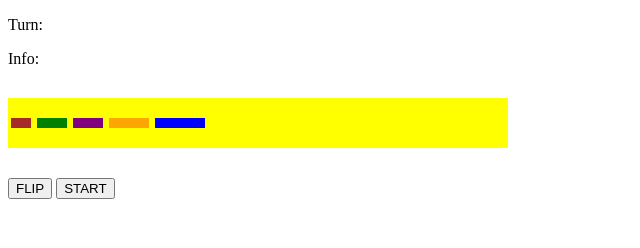
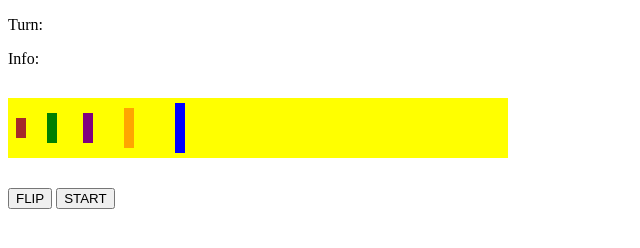
Before and after one commit to DeenoDev/Battleships, a plain HTML site: page index.html in a window 1280 px wide. Both pictures are taken after a click on the button "FLIP". Shown: the whole page, without its empty margins (0-640 px from the left). Drawn offline with Linux system fonts and the light colour scheme.

Commit message:
flip function logic completed.

```diff
--- a/main.js
+++ b/main.js
@@ -3,6 +3,7 @@ const flipButton = document.querySelector('#flip-button');
 
 function flip(){
     const optionShips = (Array.from (optionContainer.children));
+    optionShips.forEach(optionShip => optionShip.style.transform = 'rotate(90deg)');
 }
 
 
--- a/style.css
+++ b/style.css
@@ -1,6 +1,6 @@
 .option-container{
     width: 500px;
-    height: 50px;
+    height: 60px;
     margin: 30px 0;
     background: yellow;
     display: flex;
```
